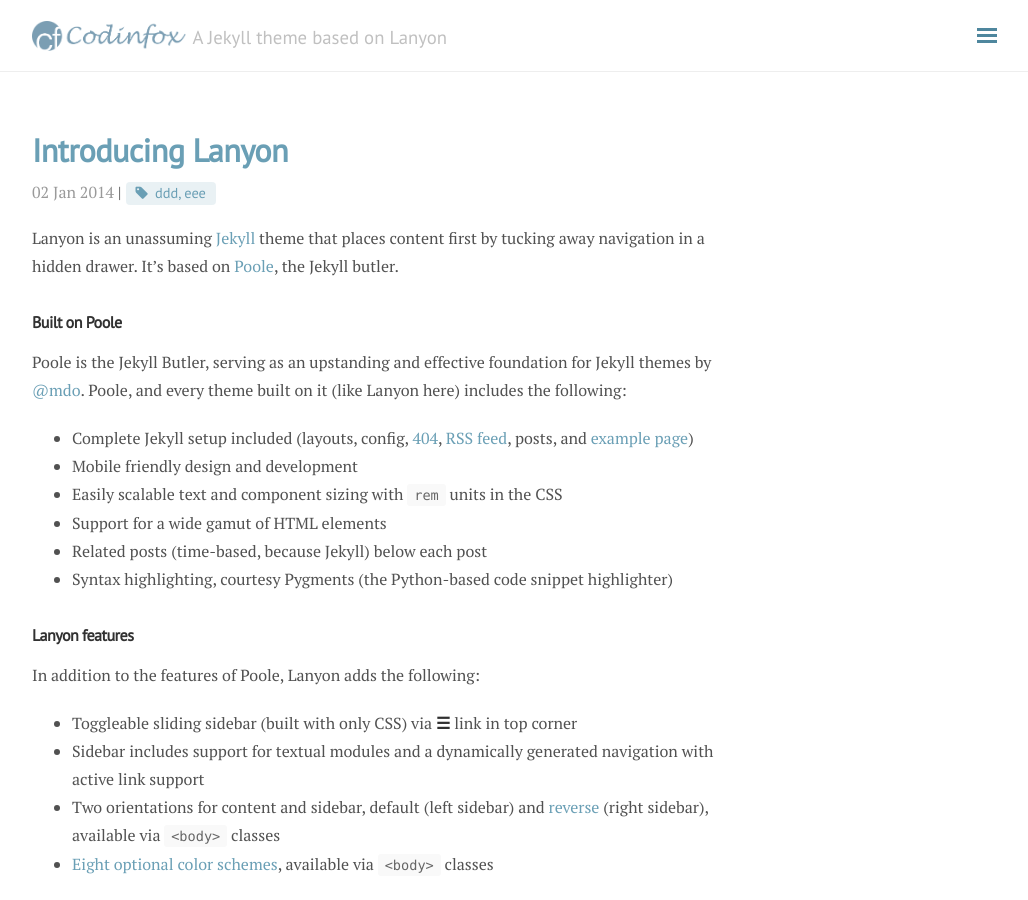
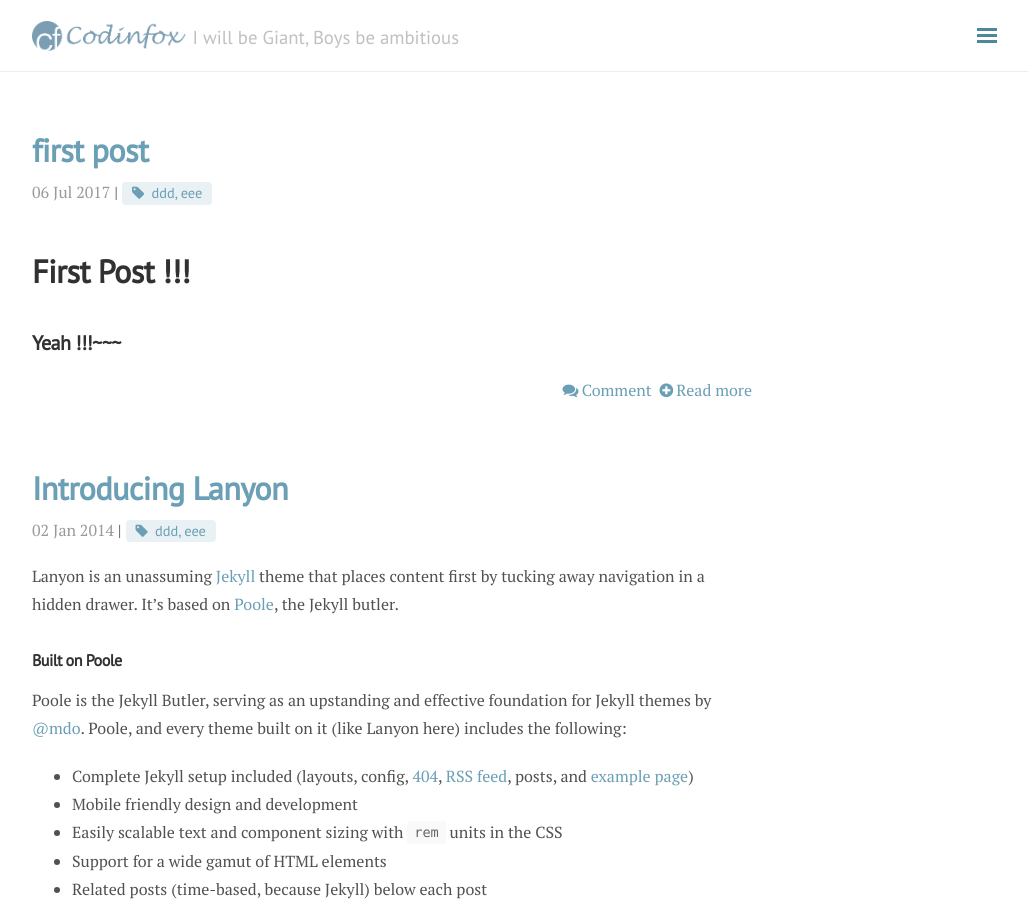
Before and after one commit to masinogns/masinogns.github.com, a Jekyll site: the page built from blog/index.html, in a window 1280 px wide and 900 px high. Shown: the whole window, without its empty margins (248-1276 px from the left). Built offline with Jekyll 4.4.1, drawn with Linux system fonts in a browser that asks for light colours; nearby versions of some CDN libraries; the list of posts is cut into pages by our own code; comment, search, counter and statistics services are not loaded.

Commit message:
css왜 적용안됨?local에서는 됨.

```diff
--- a/_config.yml
+++ b/_config.yml
@@ -1,14 +1,14 @@
 # Site Info
-title: Codinfox Lanyon
-tagline: 'A Jekyll theme based on Lanyon'
+title: Mike
+tagline: 'I will be Giant, Boys be ambitious'
 description: 'A Jekyll theme adapted from <a href="http://lanyon.getpoole.com/" target="_blank">Lanyon</a>. Made by <a href="http://codinfox.github.io" target="_blank">@codinfox</a>.'
-baseurl: "/lanyon"
-url: http://codinfox.github.io
+baseurl: ""
+url: http://masinogns.github.io
 logo: '/public/logo.png'
 
 # Site configurations
-# gems:
-#   - jekyll-paginate
+gems:
+  - jekyll-paginate
 # gems: [jekyll-paginate]
 markdown: kramdown
 kramdown:
--- /dev/null
+++ b/_posts/2017-07-06-first-post.md
@@ -0,0 +1,10 @@
+---
+layout: post
+title: first post
+categories: note
+tag: ddd, eee
+---
+
+# First Post !!!
+
+## Yeah !!!~~~
```
